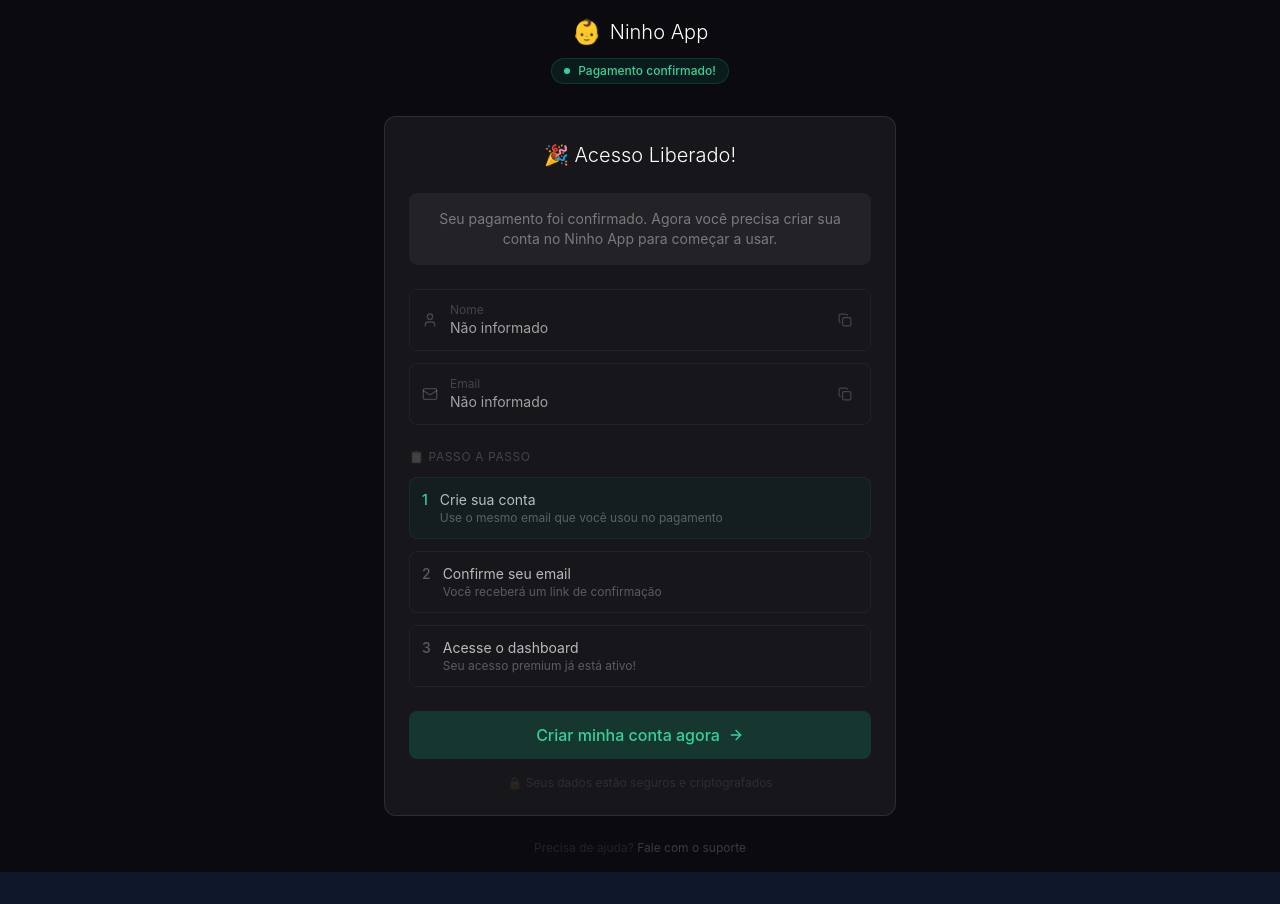
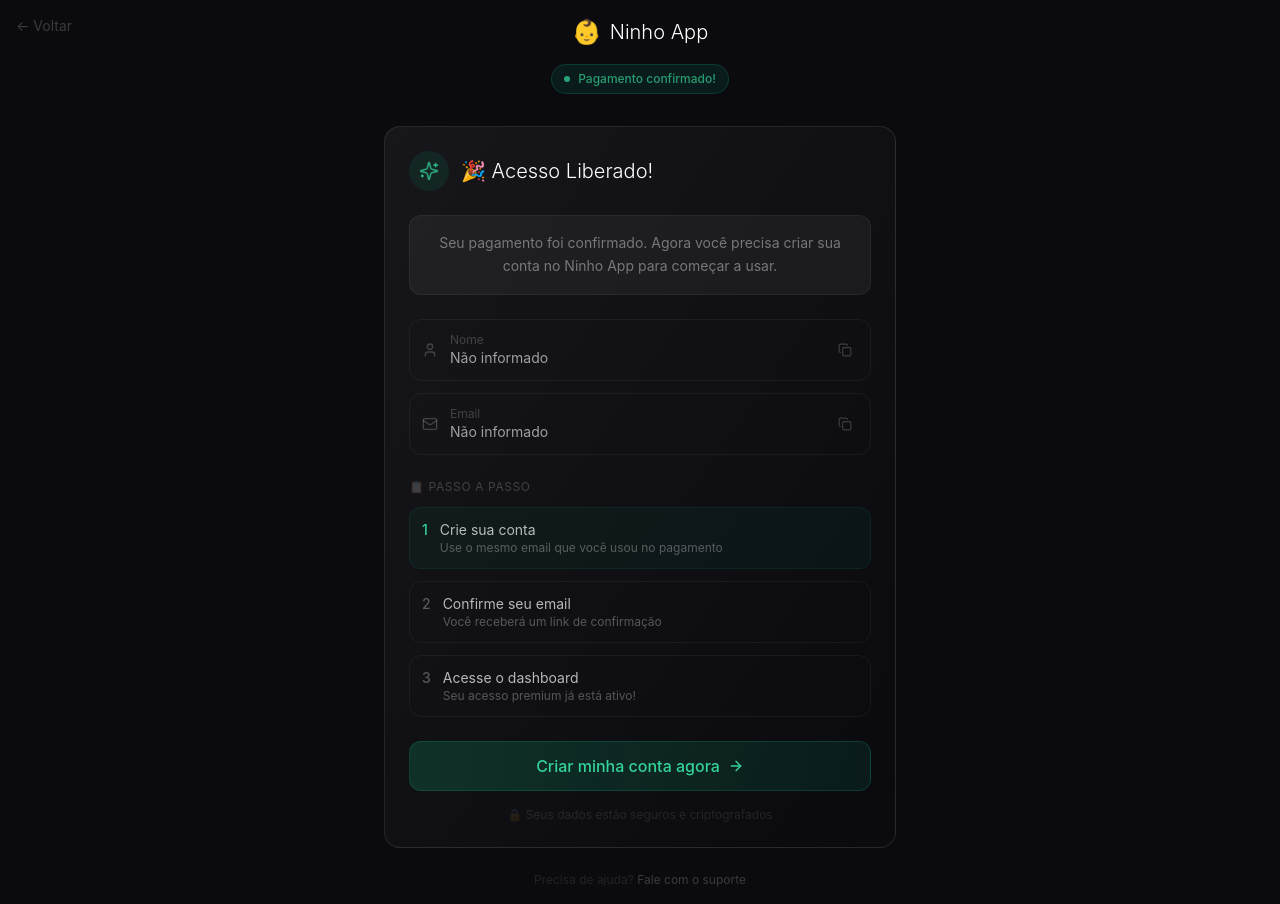
Before and after one commit to oviinii/ninho-app, a Vue app: page /access-instructions in a window 1280 px wide. Before the commit the page ends 872 px from the top, so only its background shows below. Built offline with nearby package versions, Linux system fonts and the light colour scheme; no server answers.

Commit message:
feat: standardize login and access instructions pages with premium design

```diff
--- a/src/pages/AccessInstructionsPage.vue
+++ b/src/pages/AccessInstructionsPage.vue
@@ -1,10 +1,11 @@
 <script setup lang="ts">
 import { ref, onMounted } from 'vue'
 import { useRouter } from 'vue-router'
-import { Copy, Check, Mail, User, ArrowRight } from 'lucide-vue-next'
+import { Copy, Check, Mail, User, ArrowRight, Sparkles, ChevronRight } from 'lucide-vue-next'
 
 const router = useRouter()
 const copied = ref(false)
+const copiedField = ref('')
 const email = ref('')
 const name = ref('')
 
@@ -13,70 +14,103 @@ onMounted(() => {
   name.value = sessionStorage.getItem('checkout_name') || ''
 })
 
-const copyToClipboard = (text: string) => {
+const copyToClipboard = (text: string, field: string) => {
   navigator.clipboard.writeText(text)
   copied.value = true
+  copiedField.value = field
   setTimeout(() => {
     copied.value = false
+    copiedField.value = ''
   }, 2000)
 }
 
 const goToRegister = () => {
   router.push('/auth/register')
 }
+
+const goToHome = () => {
+  router.push('/')
+}
 </script>
 
 <template>
   <div class="min-h-screen bg-[#0a0a0f] flex items-center justify-center p-4">
+    <!-- Botão voltar -->
+    <button
+      @click="goToHome"
+      class="fixed top-4 left-4 text-white/20 hover:text-white/40 transition-colors text-sm flex items-center gap-1"
+    >
+      ← Voltar
+    </button>
+
     <div class="max-w-lg w-full">
+      <!-- Header -->
       <div class="text-center mb-8">
-        <div class="flex items-center justify-center gap-2 mb-2">
+        <div class="flex items-center justify-center gap-2 mb-4">
           <span class="text-2xl">👶</span>
           <span class="text-xl font-light text-white">Ninho App</span>
         </div>
-        <div class="inline-flex items-center gap-2 px-3 py-1 rounded-full bg-emerald-500/10 border border-emerald-500/20">
-          <span class="w-1.5 h-1.5 rounded-full bg-emerald-400"></span>
-          <span class="text-emerald-400 text-xs font-medium">Pagamento confirmado!</span>
+        <div class="inline-flex items-center gap-2 px-3 py-1.5 rounded-full bg-emerald-500/10 border border-emerald-500/20">
+          <span class="w-1.5 h-1.5 rounded-full bg-emerald-400 animate-pulse"></span>
+          <span class="text-emerald-400/70 text-xs font-medium">Pagamento confirmado!</span>
         </div>
       </div>
 
-      <div class="p-6 rounded-xl bg-white/5 border border-white/10">
-        <h1 class="text-xl font-light text-white text-center mb-6">🎉 Acesso Liberado!</h1>
+      <!-- Main Card -->
+      <div class="p-6 rounded-2xl bg-gradient-to-br from-white/5 to-white/3 border border-white/10">
+        <div class="flex items-center gap-3 mb-6">
+          <div class="w-10 h-10 rounded-full bg-emerald-500/10 flex items-center justify-center">
+            <Sparkles class="w-5 h-5 text-emerald-400/70" />
+          </div>
+          <h1 class="text-xl font-light text-white">🎉 Acesso Liberado!</h1>
+        </div>
 
-        <div class="bg-white/5 rounded-lg p-4 mb-6">
-          <p class="text-white/40 text-sm text-center">
+        <div class="bg-white/5 rounded-xl p-4 mb-6 border border-white/5">
+          <p class="text-white/40 text-sm text-center leading-relaxed">
             Seu pagamento foi confirmado. Agora você precisa criar sua conta no Ninho App para começar a usar.
           </p>
         </div>
 
+        <!-- Dados do Checkout -->
         <div class="space-y-3 mb-6">
-          <div class="flex items-center gap-3 p-3 rounded-lg bg-white/3 border border-white/5">
+          <div class="flex items-center gap-3 p-3 rounded-xl bg-white/3 border border-white/5 hover:border-white/10 transition-colors">
             <User class="w-4 h-4 text-white/20 flex-shrink-0" />
             <div class="flex-1 min-w-0">
               <p class="text-xs text-white/20">Nome</p>
               <p class="text-sm text-white/60 truncate">{{ name || 'Não informado' }}</p>
             </div>
-            <button @click="copyToClipboard(name)" class="p-1.5 rounded hover:bg-white/5 transition-colors">
-              <Copy class="w-3.5 h-3.5 text-white/20 hover:text-white/40" />
+            <button
+              @click="copyToClipboard(name, 'name')"
+              class="p-1.5 rounded hover:bg-white/5 transition-colors group"
+              :disabled="!name"
+            >
+              <Copy v-if="!(copied && copiedField === 'name')" class="w-3.5 h-3.5 text-white/20 hover:text-white/40 transition-colors" />
+              <Check v-else class="w-3.5 h-3.5 text-emerald-400" />
             </button>
           </div>
 
-          <div class="flex items-center gap-3 p-3 rounded-lg bg-white/3 border border-white/5">
+          <div class="flex items-center gap-3 p-3 rounded-xl bg-white/3 border border-white/5 hover:border-white/10 transition-colors">
             <Mail class="w-4 h-4 text-white/20 flex-shrink-0" />
             <div class="flex-1 min-w-0">
               <p class="text-xs text-white/20">Email</p>
               <p class="text-sm text-white/60 truncate">{{ email || 'Não informado' }}</p>
             </div>
-            <button @click="copyToClipboard(email)" class="p-1.5 rounded hover:bg-white/5 transition-colors">
-              <Copy class="w-3.5 h-3.5 text-white/20 hover:text-white/40" />
+            <button
+              @click="copyToClipboard(email, 'email')"
+              class="p-1.5 rounded hover:bg-white/5 transition-colors group"
+              :disabled="!email"
+            >
+              <Copy v-if="!(copied && copiedField === 'email')" class="w-3.5 h-3.5 text-white/20 hover:text-white/40 transition-colors" />
+              <Check v-else class="w-3.5 h-3.5 text-emerald-400" />
             </button>
           </div>
         </div>
 
+        <!-- Instruções -->
         <div class="space-y-3 mb-6">
           <p class="text-xs text-white/20 uppercase tracking-wider">📋 Passo a passo</p>
 
-          <div class="flex items-start gap-3 p-3 rounded-lg bg-emerald-500/5 border border-emerald-500/10">
+          <div class="flex items-start gap-3 p-3 rounded-xl bg-emerald-500/5 border border-emerald-500/10">
             <span class="text-emerald-400 text-sm font-medium">1</span>
             <div>
               <p class="text-sm text-white/70">Crie sua conta</p>
@@ -84,7 +118,7 @@ const goToRegister = () => {
             </div>
           </div>
 
-          <div class="flex items-start gap-3 p-3 rounded-lg bg-white/3 border border-white/5">
+          <div class="flex items-start gap-3 p-3 rounded-xl bg-white/3 border border-white/5 hover:bg-white/5 transition-colors">
             <span class="text-white/30 text-sm font-medium">2</span>
             <div>
               <p class="text-sm text-white/70">Confirme seu email</p>
@@ -92,7 +126,7 @@ const goToRegister = () => {
             </div>
           </div>
 
-          <div class="flex items-start gap-3 p-3 rounded-lg bg-white/3 border border-white/5">
+          <div class="flex items-start gap-3 p-3 rounded-xl bg-white/3 border border-white/5 hover:bg-white/5 transition-colors">
             <span class="text-white/30 text-sm font-medium">3</span>
             <div>
               <p class="text-sm text-white/70">Acesse o dashboard</p>
@@ -101,18 +135,27 @@ const goToRegister = () => {
           </div>
         </div>
 
-        <button @click="goToRegister" class="w-full py-3 bg-emerald-500/20 hover:bg-emerald-500/30 rounded-lg text-emerald-400 font-medium transition-colors flex items-center justify-center gap-2">
+        <!-- Botão Criar Conta -->
+        <button
+          @click="goToRegister"
+          class="w-full py-3 bg-gradient-to-r from-emerald-500/20 to-emerald-500/10 hover:from-emerald-500/30 hover:to-emerald-500/20 rounded-xl text-emerald-400 font-medium transition-all duration-300 hover:scale-[1.02] flex items-center justify-center gap-2 border border-emerald-500/20 hover:border-emerald-500/30"
+        >
           Criar minha conta agora
           <ArrowRight class="w-4 h-4" />
         </button>
 
-        <p class="text-center text-white/10 text-xs mt-4">🔒 Seus dados estão seguros e criptografados</p>
+        <p class="text-center text-white/10 text-xs mt-4">
+          🔒 Seus dados estão seguros e criptografados
+        </p>
       </div>
 
+      <!-- Suporte -->
       <div class="text-center mt-6">
         <p class="text-white/10 text-xs">
           Precisa de ajuda?
-          <a href="#" class="text-white/20 hover:text-white/40 transition-colors">Fale com o suporte</a>
+          <a href="#" class="text-white/20 hover:text-white/40 transition-colors">
+            Fale com o suporte
+          </a>
         </p>
       </div>
     </div>
--- a/src/pages/auth/LoginPage.vue
+++ b/src/pages/auth/LoginPage.vue
@@ -2,7 +2,7 @@
 import { ref } from 'vue'
 import { useRouter } from 'vue-router'
 import { useAuthStore } from '@/stores/auth'
-import { Mail, Lock, ArrowRight, Eye, EyeOff, Loader2 } from 'lucide-vue-next'
+import { Mail, Lock, ArrowRight, Eye, EyeOff, Loader2, LogIn } from 'lucide-vue-next'
 
 const router = useRouter()
 const authStore = useAuthStore()
@@ -47,7 +47,7 @@ const goToHome = () => {
     <!-- Botão voltar -->
     <button
       @click="goToHome"
-      class="fixed top-4 left-4 text-white/20 hover:text-white/40 transition-colors text-sm"
+      class="fixed top-4 left-4 text-white/20 hover:text-white/40 transition-colors text-sm flex items-center gap-1"
     >
       ← Voltar
     </button>
@@ -62,7 +62,7 @@ const goToHome = () => {
         <p class="text-white/30 text-sm mt-1">Faça login para acessar sua conta</p>
       </div>
 
-      <div class="p-6 rounded-xl bg-white/5 border border-white/10">
+      <div class="p-6 rounded-2xl bg-gradient-to-br from-white/5 to-white/3 border border-white/10">
         <form @submit.prevent="handleLogin" class="space-y-4">
           <div>
             <label class="text-sm text-white/30 block mb-1.5">Email</label>
```
